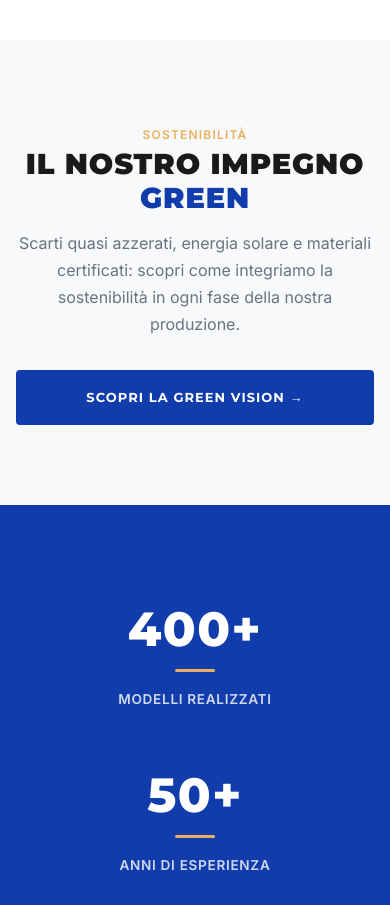
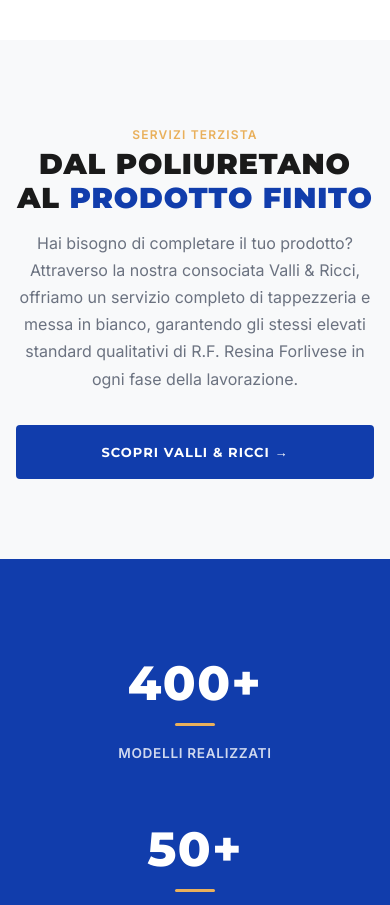
Before and after one commit to patrickliveraniliverani-source/sitorf, a plain HTML site: page lavorazioni.html in a window 390 px wide. Shown: the part 4220-5125 px from the top of the page. Drawn offline with nearby package versions, Linux system fonts and the light colour scheme.

Commit message:
style: replace green vision section with valli & ricci cta in chi-siamo and lavorazioni

```diff
--- a/js/main.js
+++ b/js/main.js
@@ -381,17 +381,17 @@ function initGSAP() {
             const tl = gsap.timeline({
                 scrollTrigger: {
                     trigger: leftCard,
-                    start: 'top 100%',   // Start as soon as the pair enters viewport bottom
-                    end: 'top 45%',      // Finish when the pair is well into view
-                    scrub: 2.5,          // Very slow, silky scrub
+                    start: 'top 85%',
+                    toggleActions: 'play none none none'
                 }
             });
 
             // Left card: diagonal from bottom-left
             tl.from(leftCard, {
                 opacity: 0,
-                x: -140,
-                y: 140,
+                x: -60,
+                y: 60,
+                duration: 0.8,
                 ease: 'power2.out',
             }, 0);
 
@@ -399,8 +399,9 @@ function initGSAP() {
             if (rightCard) {
                 tl.from(rightCard, {
                     opacity: 0,
-                    x: 140,
-                    y: 140,
+                    x: 60,
+                    y: 60,
+                    duration: 0.8,
                     ease: 'power2.out',
                 }, 0); // Start at same time as left card
             }
--- a/lavorazioni.html
+++ b/lavorazioni.html
@@ -758,18 +758,20 @@
         </div>
     </section>
 
-    <!-- SEZIONE 5 — LINK GREEN VISION -->
+    <!-- SEZIONE 5 — LINK VALLI & RICCI -->
     <section class="section" style="background:#f8f9fa; padding: 80px 0;">
         <div class="container">
             <div class="text-center reveal">
-                <span class="label">Sostenibilità</span>
+                <span class="label">Servizi Terzista</span>
                 <h2
                     style="font-family:var(--font-heading);font-size:clamp(1.8rem,4vw,2.6rem);font-weight:900;color:var(--charcoal);text-transform:uppercase;margin-bottom:16px;">
-                    Il nostro impegno <span class="text-blue">Green</span></h2>
-                <p style="color:var(--gray-400);max-width:600px;margin:0 auto 32px;">Scarti quasi azzerati, energia
-                    solare e materiali certificati: scopri come integriamo la sostenibilità in ogni fase della nostra
-                    produzione.</p>
-                <a href="green-vision.html" class="btn btn-primary">Scopri la Green Vision &rarr;</a>
+                    Dal poliuretano al <span class="text-blue">prodotto finito</span></h2>
+                <p style="color:var(--gray-400);max-width:600px;margin:0 auto 32px;">Hai bisogno di completare il tuo
+                    prodotto? Attraverso la nostra consociata Valli & Ricci, offriamo un servizio completo di
+                    tappezzeria e messa in bianco, garantendo gli stessi elevati standard qualitativi di R.F. Resina
+                    Forlivese in ogni fase della lavorazione.</p>
+                <a href="https://valliericci.it" target="_blank" rel="noopener noreferrer"
+                    class="btn btn-primary">Scopri Valli & Ricci &rarr;</a>
             </div>
         </div>
     </section>
```
Also changed, not shown: chi-siamo.html (+1 -0 lines), green-vision.html (+2 -2 lines).
